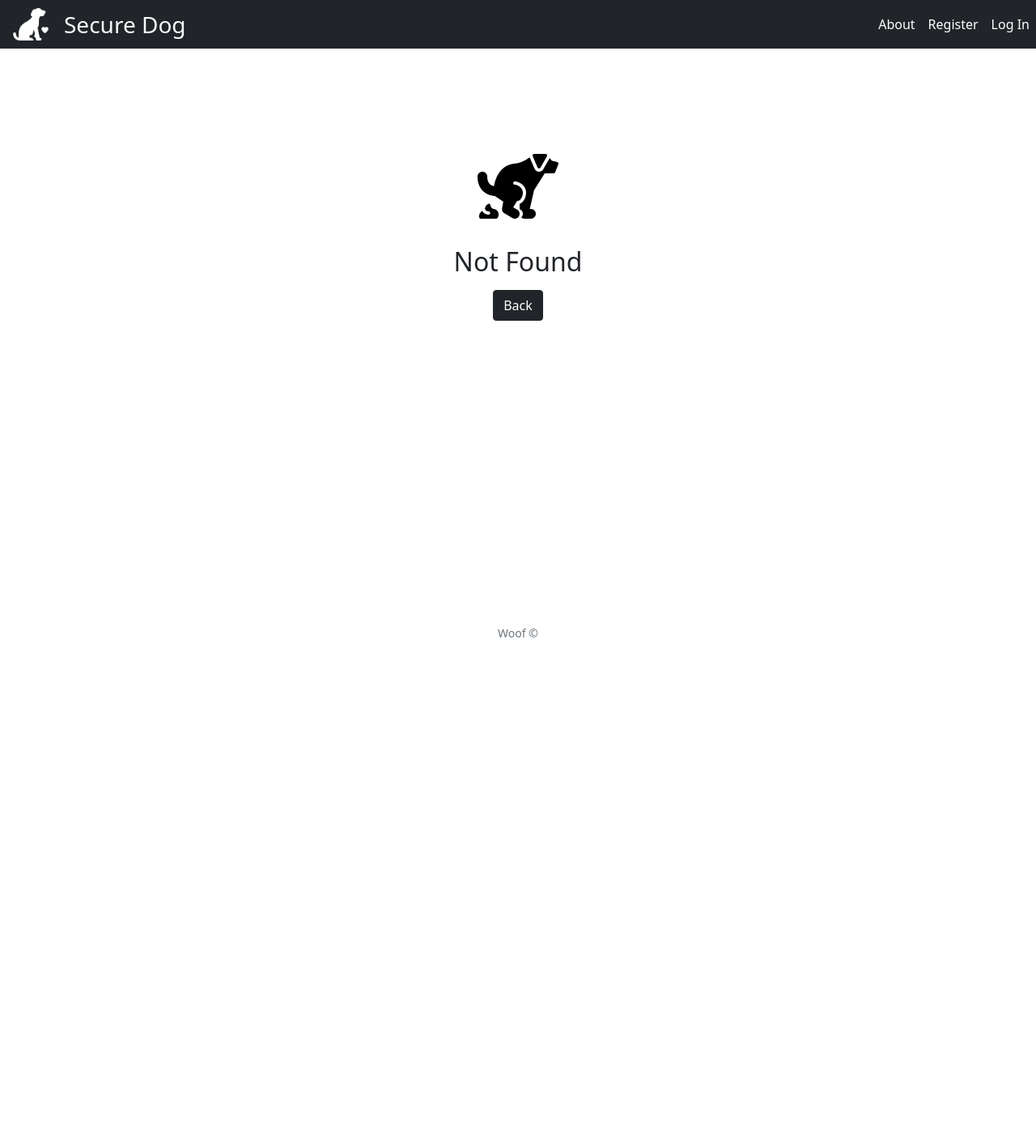
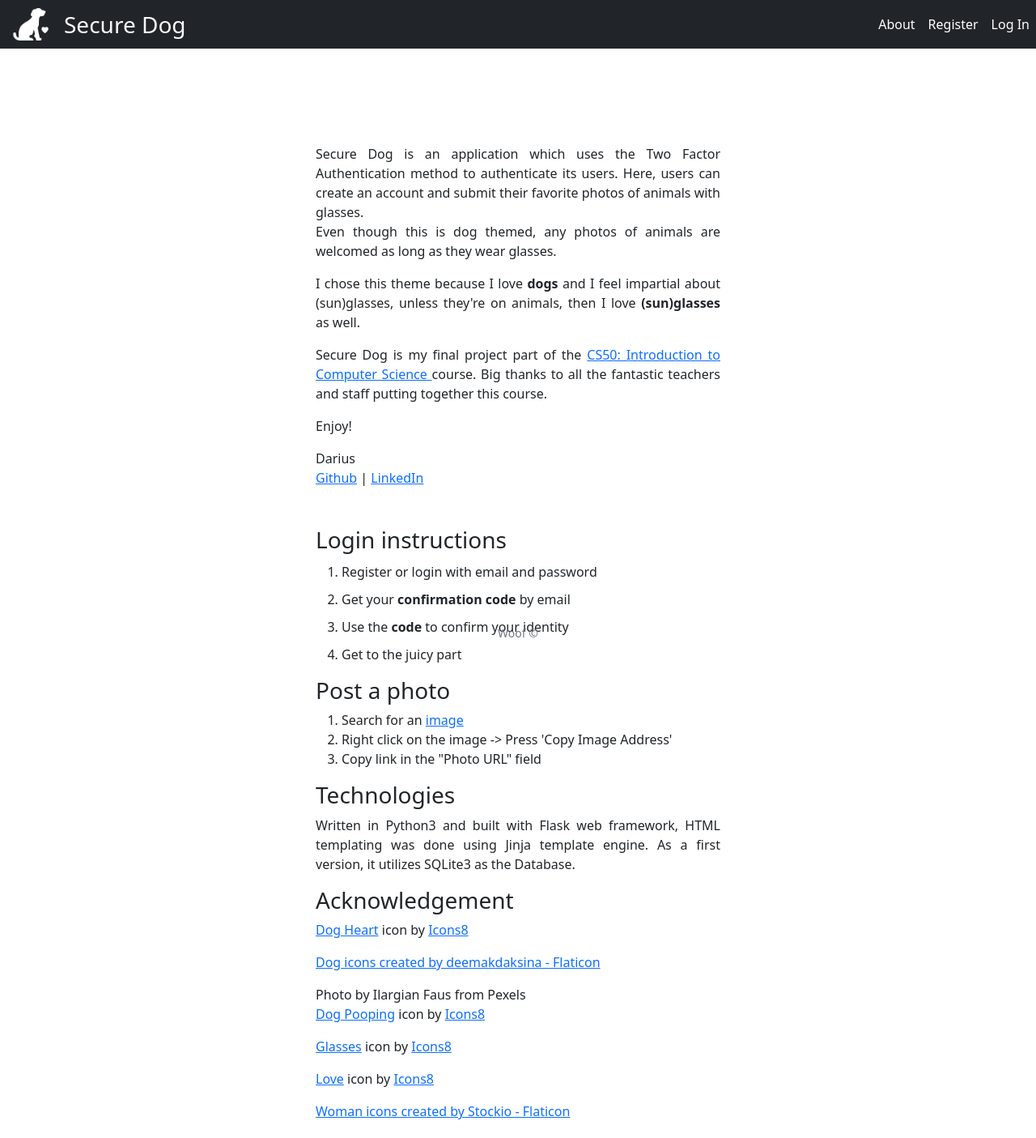
Before and after one commit to panacotar/secure-dog, a Flask app: page /about in a window 1280 px wide. Shown: the top 1405 px of the page at 81% size. Before the commit the page ends 787 px from the top, so only its background shows below. Run offline with Flask 2, Linux system fonts and the light colour scheme; some libraries are stand-ins or nearby versions.

Commit message:
Add and style about page

```diff
--- a/app.py
+++ b/app.py
@@ -42,6 +42,10 @@
 def index():
   confirm_code = get_confirmation_code()
   return render_template("index.html", confirm_code=confirm_code)
+
+@app.route("/about", methods=["GET"])
+def about():
+  return render_template("about.html")
 
 @app.route("/feed", methods=["GET", "POST"])
 @login_required
--- a/static/css/styles.css
+++ b/static/css/styles.css
@@ -204,3 +204,22 @@
     border-radius: 3px;
   }
 }
+
+/* ABOUT */
+
+#about-container {
+  max-width: 500px;
+  text-align: justify;
+  padding: 0 20px 80px 20px;
+}
+
+.about-gif {
+  border-radius: 3px;
+}
+
+@media (min-width: 768px) {
+  #about-container {
+    padding: 0 0 80px 0;
+    margin-top: 70px;
+  }
+}
--- /dev/null
+++ b/templates/about.html
@@ -0,0 +1,71 @@
+{% extends "layout.html" %}
+
+{% block title %}
+Secure Dog
+{% endblock %}
+
+{% block main %}
+<div class="container" id="about-container">
+  <div class="mb-5">
+    <p>Secure Dog is an application which uses the Two Factor Authentication method to authenticate its users.
+      Here, users can create an account and submit their favorite photos of animals with glasses. <br />
+      Even though this is dog themed, any photos of animals are welcomed as long as they wear glasses.
+    </p>
+
+    <p>I chose this theme because I love <strong>dogs</strong> and I feel impartial about (sun)glasses, unless they're on
+      animals, then I love <strong>(sun)glasses</strong> as well.</p>
+
+    <p>
+      Secure Dog is my final project part of the
+      <a target='_blank' rel='noopener noreferrer' href="https://pll.harvard.edu/course/cs50-introduction-computer-science?delta=0">
+        CS50: Introduction to Computer Science
+      </a>course. Big thanks to all the fantastic teachers and staff putting together this course.
+    </p>
+
+    <p>Enjoy!</p>
+    <p></p>
+    <p>
+      Darius <br />
+      <a target='_blank' rel='noopener noreferrer' href="https://github.com/DariusPirvulescu">Github</a> |
+      <a target='_blank' rel='noopener noreferrer' href="https://www.linkedin.com/in/darius-pirvulescu/">LinkedIn</a>
+    </p>
+  </div>
+
+  <h3>Login instructions</h3>
+  <ol class="steps-list text-start" >
+    <li>Register or login with email and password</li>
+    <li>Get your <strong>confirmation code</strong> by email</li>
+    <li>Use the <strong>code</strong> to confirm your identity</li>
+    <li>Get to the juicy part</li>
+  </ol>
+
+  <h3>Post a photo</h3>
+  <ol>
+    <li>Search for an <a target='_blank' rel='noopener noreferrer' href='https://www.google.com/search?q=dog+with+glasses&sxsrf=APq-WBt0xXLYQv3wjhvdpkXttW5SUw1lBQ:1648543180107&source=lnms&tbm=isch&sa=X&ved=2ahUKEwjxqpb19er2AhWd8bsIHZjYBKgQ_AUoAXoECAEQAw&biw=1366&bih=663&dpr=1#imgrc=CeVnUUczW2Nz5M'>image</a></li>
+    <li>Right click on the image -> Press 'Copy Image Address'</li>
+    <li>Copy link in the "Photo URL" field</li>
+  </ol>
+
+  <h3>Technologies</h3>
+  <p>
+    Written in Python3 and built with Flask web framework, HTML templating was done using Jinja template engine.
+    As a first version, it utilizes SQLite3 as the Database.
+  </p>
+
+  <div>
+    <h3>Acknowledgement</h3>
+
+    <p><a target="_blank" href="https://icons8.com/icon/2TcinN40k0mq/dog-heart">Dog Heart</a> icon by <a target="_blank" href="https://icons8.com">Icons8</a></p>
+    <p><a href="https://www.flaticon.com/free-icons/dog" title="dog icons">Dog icons created by deemakdaksina - Flaticon</a></p>
+    Photo by Ilargian Faus from Pexels
+    <p><a target="_blank" href="https://icons8.com/icon/bfOZX9RnB5dT/dog-pooping">Dog Pooping</a> icon by <a target="_blank" href="https://icons8.com">Icons8</a></p>
+    <p><a target="_blank" href="https://icons8.com/icon/6UbwHiD0EEmu/glasses">Glasses</a> icon by <a target="_blank" href="https://icons8.com">Icons8</a></p>
+    <p><a target="_blank" href="https://icons8.com/icon/yTfMKzjruTXJ/love">Love</a> icon by <a target="_blank" href="https://icons8.com">Icons8</a></p>
+    <p><a href="https://www.flaticon.com/free-icons/woman" title="woman icons">Woman icons created by Stockio - Flaticon</a> </p>
+  </div>
+  <div class="d-flex justify-content-center mt-4" >
+    <img src="https://c.tenor.com/EUotHLQy7b4AAAAM/cool-dog.gif" class="w-200 about-gif" />
+  </div>
+</div>
+
+{% endblock %}
--- a/templates/partials/popover-info.html
+++ b/templates/partials/popover-info.html
@@ -1,5 +1,5 @@
 <ol>
   <li>Search for an <a target='_blank' rel='noopener noreferrer' href='https://www.google.com/search?q=dog+with+glasses&sxsrf=APq-WBt0xXLYQv3wjhvdpkXttW5SUw1lBQ:1648543180107&source=lnms&tbm=isch&sa=X&ved=2ahUKEwjxqpb19er2AhWd8bsIHZjYBKgQ_AUoAXoECAEQAw&biw=1366&bih=663&dpr=1#imgrc=CeVnUUczW2Nz5M'>image</a></li>
   <li>Right click -> Press 'Copy Image Address'</li>
-  <li>Copy link in the URL field</li>
+  <li>Copy link in the 'Photo URL' field</li>
 </ol>
--- a/templates/partials/post-form.html
+++ b/templates/partials/post-form.html
@@ -7,7 +7,7 @@
       class="form-control mx-auto"
       id="url"
       name="url"
-      placeholder="URL"
+      placeholder="Photo URL"
       type="url"
       required
       value={{ url or "" }}
```
Also changed, not shown: README.md, dog.db.
